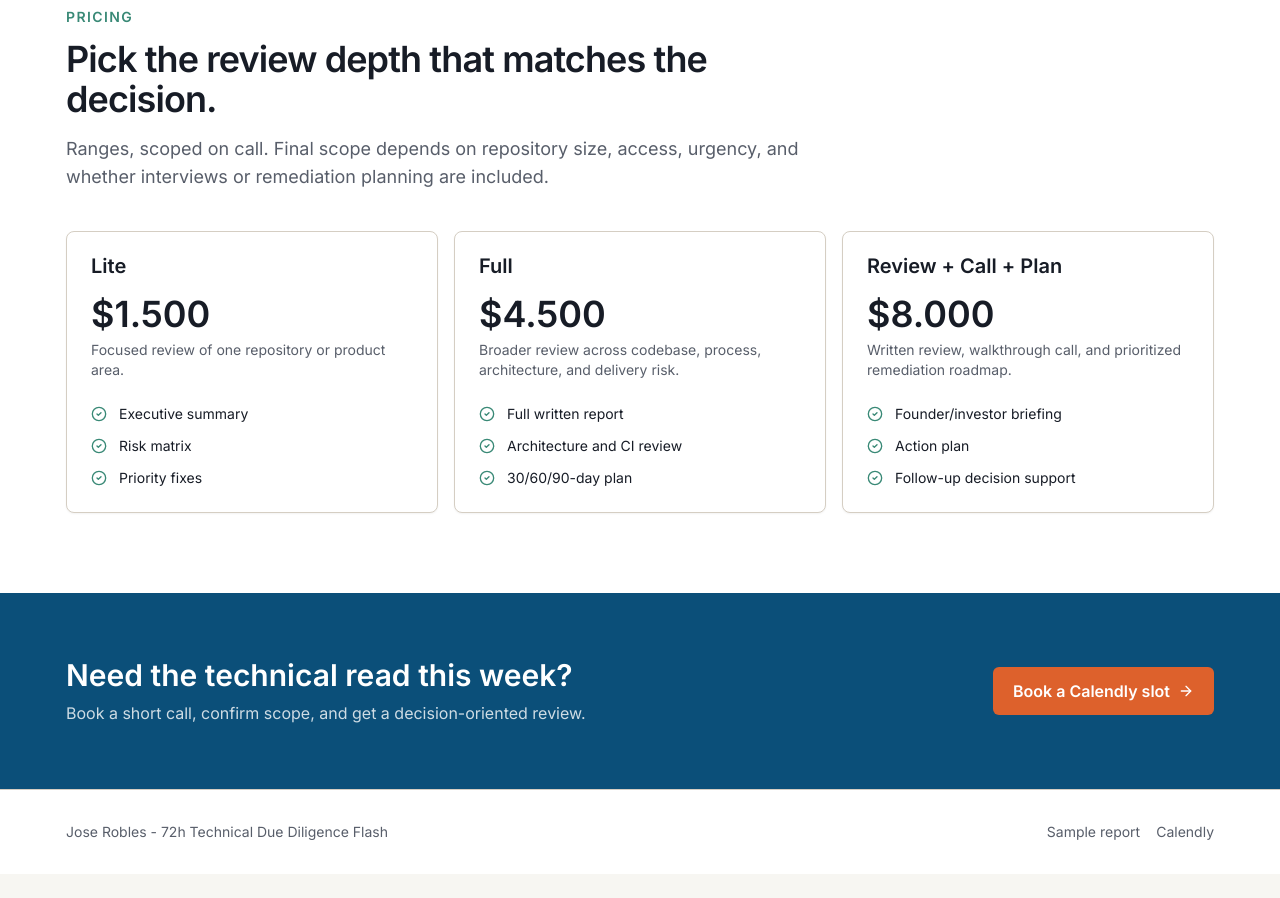
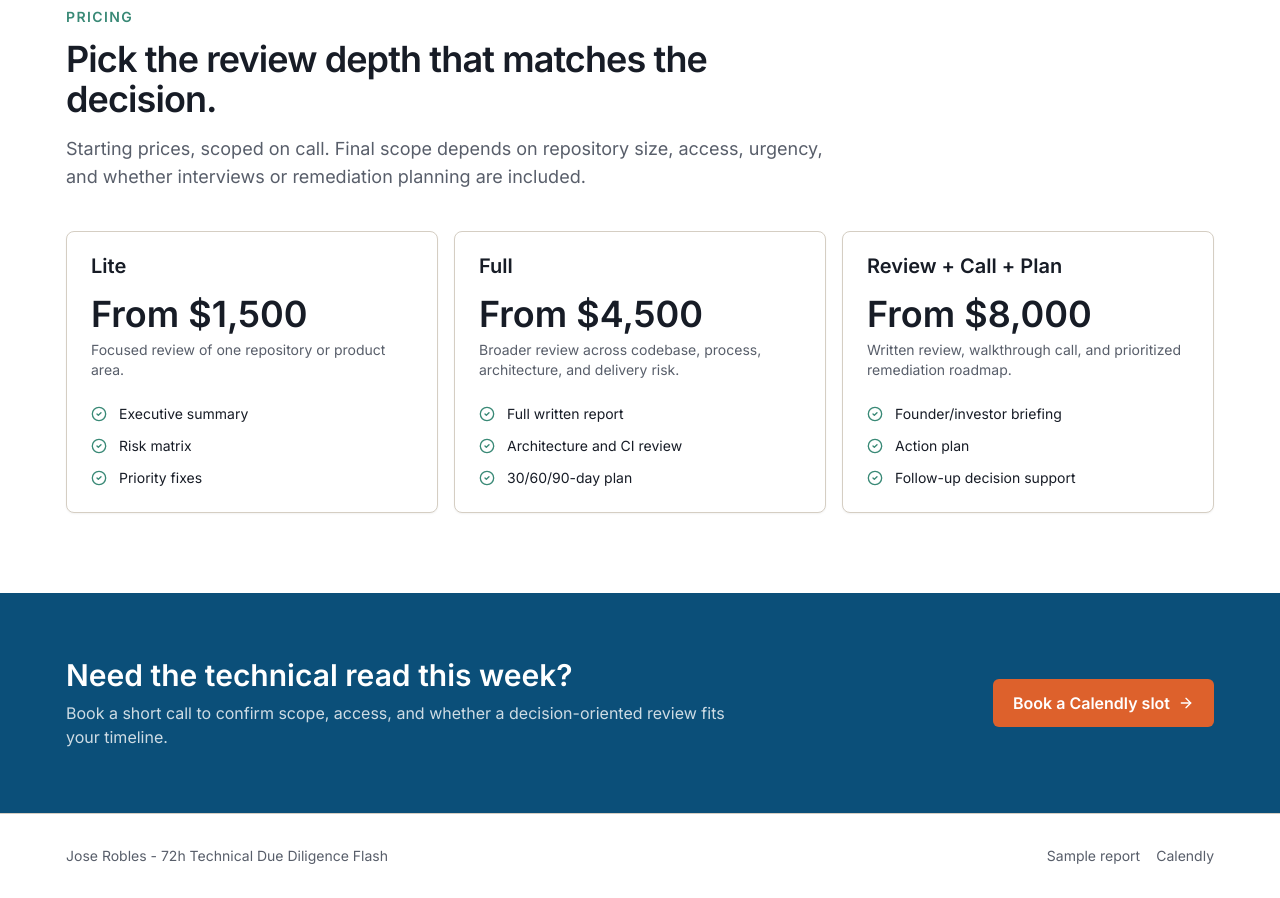
Before and after one commit to josediegorobles/technical-due-diligence-demo, a Next.js app: page / in a window 1280 px wide. Shown: the part 1840-2738 px from the top of the page. Before the commit the page ends 2714 px from the top, so only its background shows below. Built offline with nearby package versions, Linux system fonts and the light colour scheme; no server answers.

Commit message:
Tighten due diligence commercial copy

```diff
--- a/app/page.tsx
+++ b/app/page.tsx
@@ -110,7 +110,8 @@ export default function HomePage() {
           <div>
             <h2 className="text-3xl font-semibold">Need the technical read this week?</h2>
             <p className="mt-2 max-w-2xl text-primary-foreground/80">
-              Book a short call, confirm scope, and get a decision-oriented review.
+              Book a short call to confirm scope, access, and whether a
+              decision-oriented review fits your timeline.
             </p>
           </div>
           <Button asChild size="lg" variant="secondary">
--- a/components/Hero.tsx
+++ b/components/Hero.tsx
@@ -42,7 +42,7 @@ export function Hero() {
             </Button>
           </div>
           <p className="mt-5 text-sm text-muted-foreground">
-            Typical range: $1.500-$8.000, scoped on call.
+            Typical starting points: $1,500-$8,000, scoped on call.
           </p>
         </div>
 
--- a/components/PricingTable.tsx
+++ b/components/PricingTable.tsx
@@ -5,19 +5,19 @@ import { Card, CardContent, CardHeader, CardTitle } from "@/components/ui/card";
 const tiers = [
   {
     name: "Lite",
-    price: "$1.500",
+    price: "From $1,500",
     description: "Focused review of one repository or product area.",
     items: ["Executive summary", "Risk matrix", "Priority fixes"],
   },
   {
     name: "Full",
-    price: "$4.500",
+    price: "From $4,500",
     description: "Broader review across codebase, process, architecture, and delivery risk.",
     items: ["Full written report", "Architecture and CI review", "30/60/90-day plan"],
   },
   {
     name: "Review + Call + Plan",
-    price: "$8.000",
+    price: "From $8,000",
     description: "Written review, walkthrough call, and prioritized remediation roadmap.",
     items: ["Founder/investor briefing", "Action plan", "Follow-up decision support"],
   },
@@ -35,8 +35,9 @@ export function PricingTable() {
             Pick the review depth that matches the decision.
           </h2>
           <p className="mt-4 text-lg text-muted-foreground">
-            Ranges, scoped on call. Final scope depends on repository size, access,
-            urgency, and whether interviews or remediation planning are included.
+            Starting prices, scoped on call. Final scope depends on repository
+            size, access, urgency, and whether interviews or remediation planning
+            are included.
           </p>
         </div>
         <div className="grid gap-4 md:grid-cols-3">
```
Also changed, not shown: content/sample-report.md (+1 -1 lines).
